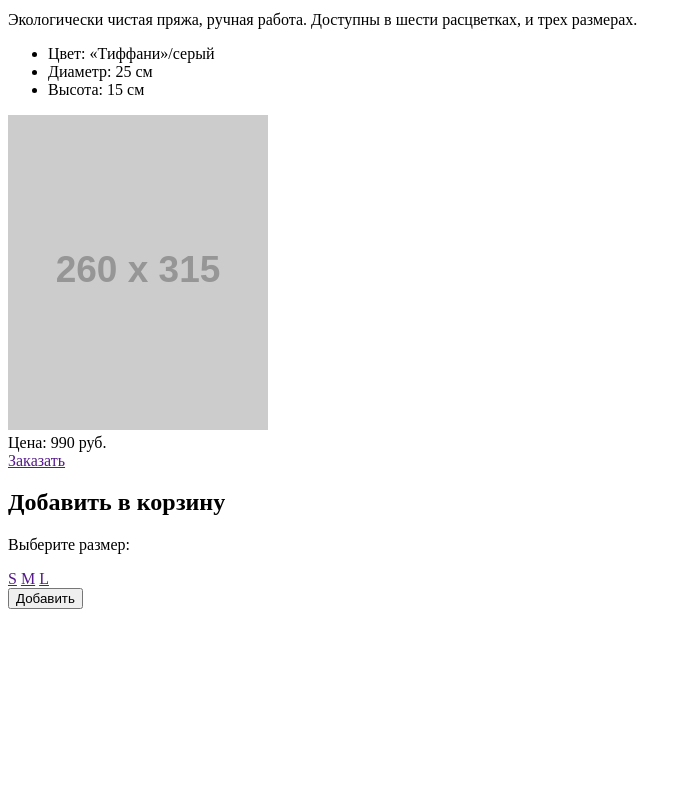
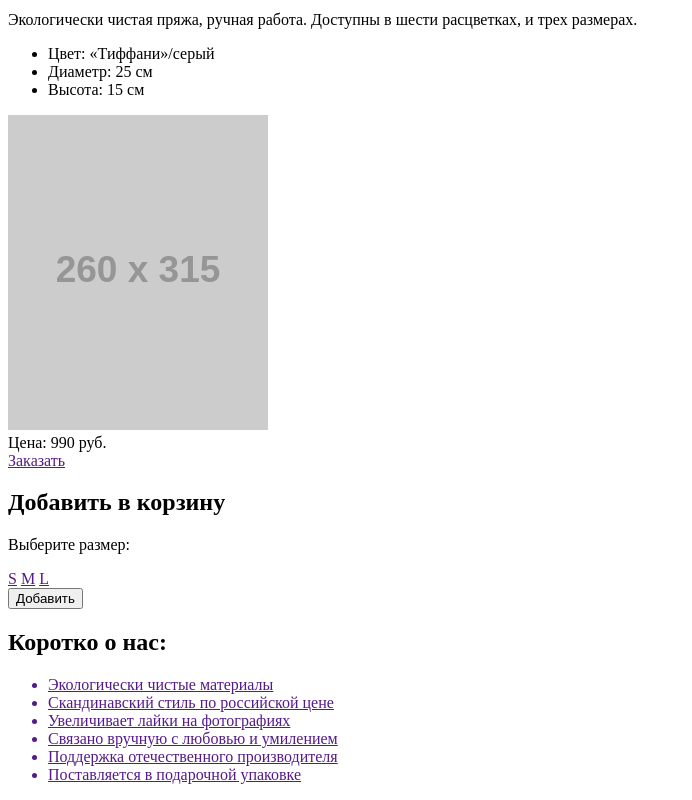
Before and after one commit to uaq/360247-mishka, a website: page index.html in a window 1280 px wide. Shown: the part 400-1200 px from the top of the page, without its empty margins (0-692 px from the left). Before the commit the page ends 1017 px from the top, so only its background shows below. Drawn offline with Linux system fonts and the light colour scheme; placeholder pictures from the web are drawn by us.

Commit message:
about-us block layout

```diff
--- a/index.html
+++ b/index.html
@@ -29,8 +29,10 @@
         </header>
         <nav class="handmade-nav">
           <ul class="hnhmade-nav__list">
-            <a class="handmade-nav__item handmade-nav__item--interior" href=""><li>Предметы интерьера</li></a>
-            <a class="handmade-nav__item handmade-nav__item--toy" href=""><li>Детские игрушки</li></a>
+            <a class="handmade-nav__item handmade-nav__item--interior" href="">  <li>Предметы интерьера</li>
+            </a>
+            <a class="handmade-nav__item handmade-nav__item--toy" href="">  <li>Детские игрушки</li>
+            </a>
           </ul>
         </nav>
   	  </section>
@@ -74,6 +76,29 @@
           </div>
         </div>
   	  </section>
+  	  <section class="about-us">
+  	    <h2 class="about-us__title">Коротко о нас:</h2>
+  	    <ul class="about-us__list">
+  	      <a href="">
+  	        <li class="about-us__item about-us__item--eco">Экологически чистые материалы</li>
+  	      </a>
+  	      <a href="">
+  	        <li class="about-us__item about-us__item--price">Скандинавский стиль по российской цене</li>
+  	      </a>
+  	      <a href="">
+  	        <li class="about-us__item about-us__item--like">Увеличивает лайки на фотографиях</li>
+  	      </a>
+  	      <a href="">
+  	        <li class="about-us__item about-us__item--handmade">Связано вручную с любовью и умилением</li>
+  	      </a>
+  	      <a href="">
+  	        <li class="about-us__item about-us__item--domestic">Поддержка отечественного производителя</li>
+  	      </a>
+  	      <a href="">
+  	        <li class="about-us__item about-us__item--gwrap">Поставляется в подарочной упаковке</li>
+  	      </a>
+  	    </ul>
+  	  </section>
   	</main>
   </body>
 </html>
```
